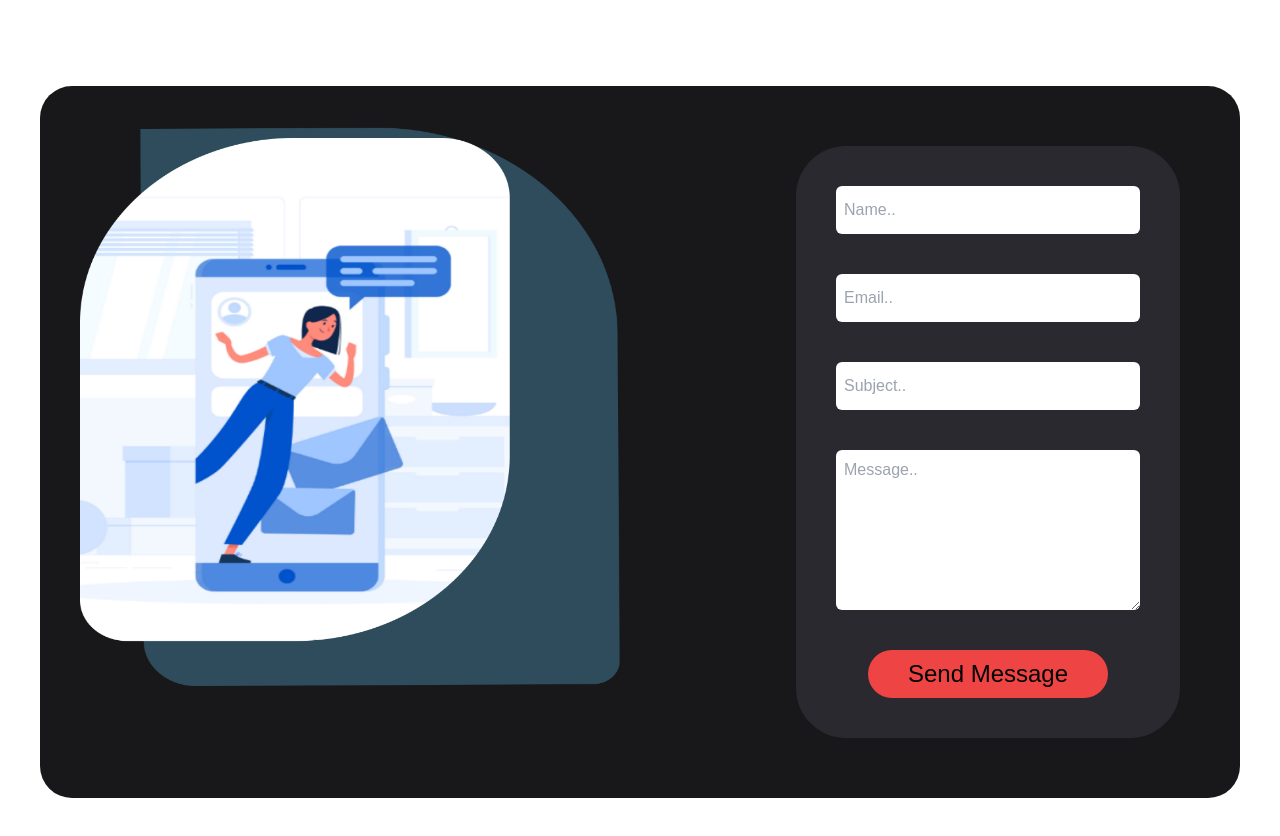
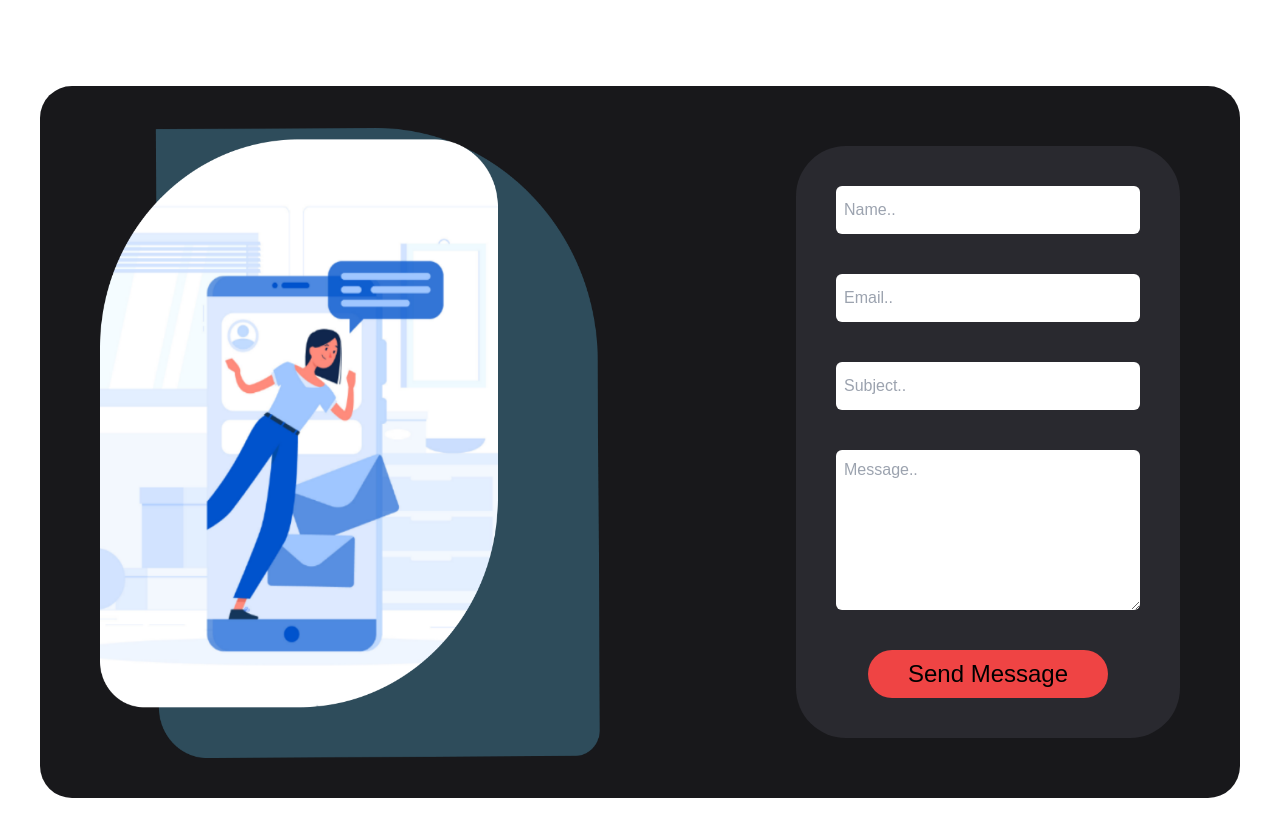
Before and after one commit to abhijit84842/Abhijit_Portfolio, a Next.js app: page / in a window 1280 px wide. Shown: the part 8610-9446 px from the top of the page. Built offline with nearby package versions, Linux system fonts and the light colour scheme.

Commit message:
use img component

```diff
--- a/app/components/Contact/ContactMe.js
+++ b/app/components/Contact/ContactMe.js
@@ -1,3 +1,4 @@
+import Image from "next/image";
 import React from "react";
 
 const ContactMe = () => {
@@ -8,10 +9,12 @@ const ContactMe = () => {
       </h1>
       <div className="contact-sub-container bg-[#18181B] mx-10 my-10 flex justify-between gap-20 p-5 rounded-[2rem]">
         <div className="contact-left w-[50%] flex justify-center p-5">
-          <img
-            className="w-[35rem] h-[35rem]"
+          <Image
             src="/Contact/contact.png"
-            alt=""
+            alt="loading.."
+            loading="lazy"
+            width={500}
+            height={400}
           />
         </div>
         <div className="contact-right  w-[40%] p-10">
@@ -41,11 +44,13 @@ const ContactMe = () => {
               placeholder="Message.."
             ></textarea>
             <div className="flex justify-center">
-            <button className="bg-red-500 text-2xl w-[15rem] p-2 rounded-full" type="submit" >
-              Send Message
-            </button>
+              <button
+                className="bg-red-500 text-2xl w-[15rem] p-2 rounded-full"
+                type="submit"
+              >
+                Send Message
+              </button>
             </div>
-
           </form>
         </div>
       </div>
```
